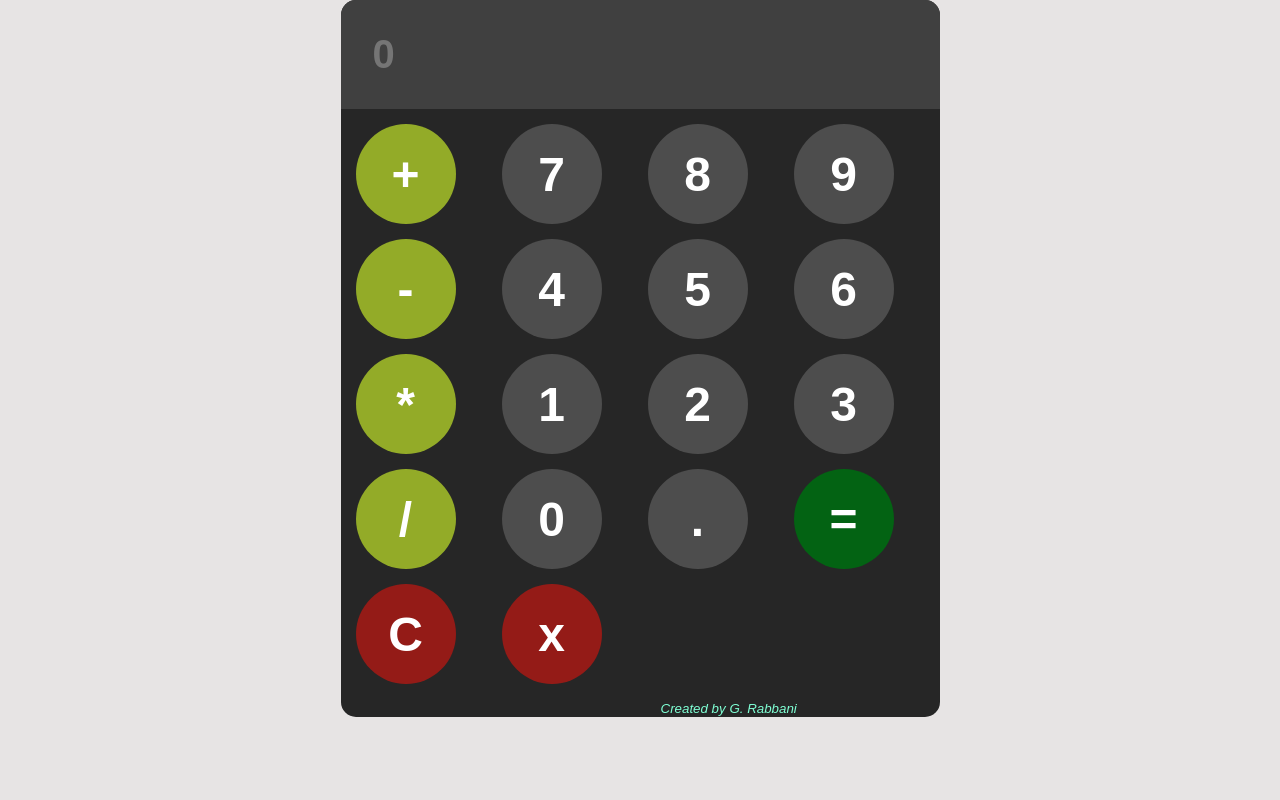
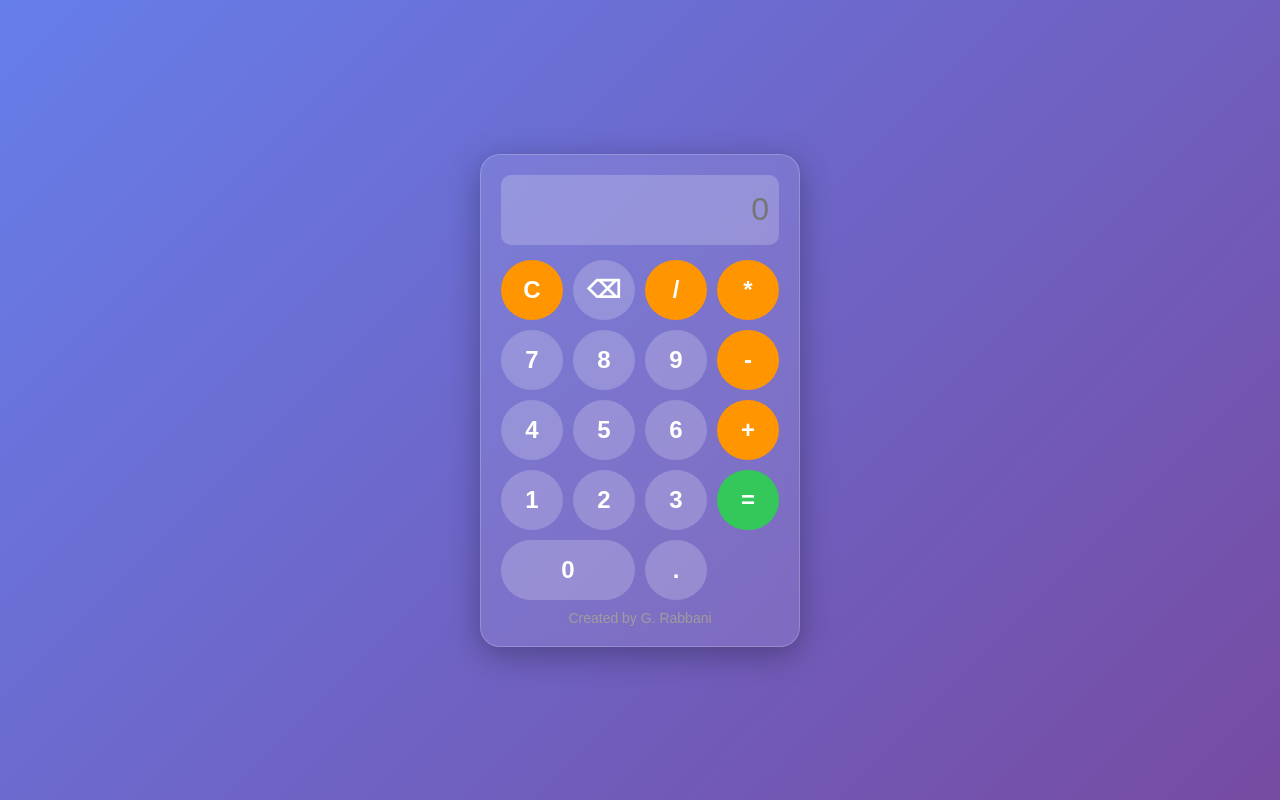
Before and after one commit to rmgolamrabbani/basic_calculator, a plain HTML site: page index.html in a window 1280 px wide. Drawn offline with Linux system fonts and the light colour scheme.

Commit message:
added some coler and css

```diff
--- a/app.js
+++ b/app.js
@@ -1,29 +1,29 @@
-// calculator program
+const display = document.getElementById("display");
 
-
-const display = document.getElementById('display');
-
-function oppendToDisplay(input) {
-
-    display.value += input;
+function append(value){
+display.value += value;
 }
 
-function clearDisplay() {
-    display.value = '';
+function clearDisplay(){
+display.value = "";
 }
 
-function deleteLastEntry() {
-    display.value = display.value.slice(0, -1);
+function deleteLast(){
+display.value = display.value.slice(0,-1);
 }
 
+function calculate(){
 
-function calculate() {
+try{
 
-      try {
-        display.value = eval(display.value);
-      }
-     catch (error) {
-        display.value = "Error";
-      }
-    display.value = eval(display.value);
+display.value = eval(display.value);
+
 }
+
+catch{
+
+display.value = "Error";
+
+}
+
+}
--- a/index.html
+++ b/index.html
@@ -1,45 +1,50 @@
 <!DOCTYPE html>
 <html lang="en">
 <head>
-    <meta charset="UTF-8">
-    <meta name="viewport" content="width=device-width, initial-scale=1.0">
-    <title>Basic_Calculator</title>
-    <link rel="stylesheet" href="styles.css">
-    <link rel="shortcut icon" href="Cltr-icon.png" type="image/x-icon">
-
+<meta charset="UTF-8">
+<meta name="viewport" content="width=device-width, initial-scale=1.0">
+<title>Glass Calculator</title>
+<link rel="stylesheet" href="styles.css">
 </head>
 
 <body>
 
-<div id="calculator">
+<div class="calculator">
 
-<input id ="display" readonly type="text" placeholder="0" >
+<input type="text" id="display" placeholder="0" readonly>
 
-<div id="keys" >
+<div class="keys">
 
-   <button onclick="oppendToDisplay( '+')" class="oprt_btn" >+</button>
-   <button onclick="oppendToDisplay( '7')">7</button>
-   <button onclick="oppendToDisplay( '8')">8</button>
-   <button onclick="oppendToDisplay( '9')">9</button>
-   <button onclick="oppendToDisplay( '-')"class="oprt_btn" >-</button>
-   <button onclick="oppendToDisplay( '4')">4</button>
-   <button onclick="oppendToDisplay( '5')">5</button>
-   <button onclick="oppendToDisplay( '6')">6</button>
-   <button onclick="oppendToDisplay( '*')"class="oprt_btn" >*</button>
-   <button onclick="oppendToDisplay( '1')">1</button>
-   <button onclick="oppendToDisplay( '2')">2</button>
-   <button onclick="oppendToDisplay( '3')">3</button>
-   <button onclick="oppendToDisplay( '/')" class="oprt_btn">/</button>
-   <button onclick="oppendToDisplay( '0')">0</button>
-   <button onclick="oppendToDisplay( '.')">.</button>
-   <button onclick="calculate('=')" class="equal_btn">=</button>
-   <button onclick="clearDisplay()" class="oparetor_btn">C</button>
-   <button onclick="deleteLastEntry()" class="oparetor_btn">x</button>
+<button onclick="clearDisplay()" class="operator">C</button>
+<button onclick="deleteLast()">⌫</button>
+<button onclick="append('/')" class="operator">/</button>
+<button onclick="append('*')" class="operator">*</button>
+
+<button onclick="append('7')">7</button>
+<button onclick="append('8')">8</button>
+<button onclick="append('9')">9</button>
+<button onclick="append('-')" class="operator">-</button>
+
+<button onclick="append('4')">4</button>
+<button onclick="append('5')">5</button>
+<button onclick="append('6')">6</button>
+<button onclick="append('+')" class="operator">+</button>
+
+<button onclick="append('1')">1</button>
+<button onclick="append('2')">2</button>
+<button onclick="append('3')">3</button>
+<button onclick="calculate()" class="equal">=</button>
+
+<button onclick="append('0')" class="zero">0</button>
+<button onclick="append('.')">.</button>
 
 </div>
-    <small class="created-by">Created by G. Rabbani</small>
+
+<p class="creator">Created by G. Rabbani</p>
+
 </div>
-    <script src="app.js"></script>
+
+<script src="app.js"></script>
+
 </body>
-
 </html>
--- a/styles.css
+++ b/styles.css
@@ -1,96 +1,111 @@
+*{
+margin:0;
+padding:0;
+box-sizing:border-box;
+font-family: Arial, sans-serif;
+}
 
+body{
+height:100vh;
+display:flex;
+justify-content:center;
+align-items:center;
+background:linear-gradient(135deg,#667eea,#764ba2);
+}
 
+.calculator{
+
+width:320px;
+padding:20px;
+border-radius:20px;
+
+background:rgba(255,255,255,0.1);
+backdrop-filter: blur(10px);
+-webkit-backdrop-filter: blur(10px);
+
+border:1px solid rgba(255,255,255,0.2);
+box-shadow:0 8px 32px rgba(0,0,0,0.3);
+
+}
+
+#display{
+
+width:100%;
+height:70px;
+
+border:none;
+outline:none;
+
+padding:10px;
+margin-bottom:15px;
+
+font-size:2rem;
+text-align:right;
+
+border-radius:10px;
+
+background:rgba(255,255,255,0.2);
+color:white;
+}
+
+.keys{
+
+display:grid;
+grid-template-columns:repeat(4,1fr);
+gap:10px;
+
+}
+
+button{
+
+height:60px;
+border:none;
+border-radius:50%;
+
+font-size:1.5rem;
+font-weight:bold;
+
+cursor:pointer;
+
+background:rgba(255,255,255,0.2);
+color:white;
+
+transition:0.2s;
+
+}
 
 button:hover{
 
-    background-color: hsl(0, 0%, 60%);
-}
-
-button:active{
-
-    background-color: hsl(0, 0%, 80%);
-}
-
-
-.oparetor_btn{
-    background-color: hsla(2, 89%, 47%, 0.582);
-}
-
-
-.equal_btn{
-    background-color: hsl(130, 94%, 20%);
-}
-
-
-.oprt_btn{
-    background-color: hsla(71, 67%, 49%, 0.781);
-}
-
-body{
-
-    margin: auto;
-    height: 100%;
-    display: flex;
-    justify-content: center;
-    align-items: center;
-    background-color: hsl(0, 6%, 90%);
+background:rgba(255,255,255,0.4);
 
 }
 
+.operator{
 
-#display{
-
-    width: 100%;
-    padding: 2rem;
-    font-size: 2.5rem;
-    font-weight: 600;
-    text-align: left;
-    border: none;
-    background-color: hsl(0, 0%, 25%);
-    color: rgb(247, 244, 244);
+background:#ff9500;
 
 }
 
+.equal{
 
-#calculator{
-
-    font-family: Arial, sans-serif ;
-    text-align: left;
-    text-emphasis: none;
-    background-color: hsl(0, 0%, 15%);
-    border-radius: 15px;
-    overflow: hidden;
-}
-
-
-#keys{
-
-    display: grid;
-    grid-template-columns: repeat(4, 1fr);
-    gap: 15px;
-    padding: 15px;
-
+background:#34c759;
+grid-row:span 2;
+border-radius:30px;
 
 }
 
+.zero{
 
-button{
-width: 100px;
-height: 100px;
-border-radius: 50%;
-border: none;
-background-color: hsl(0, 0%, 30%);
-color: white;
-font-size: 3rem;
-font-weight: bold;
-cursor: pointer;
+grid-column:span 2;
+border-radius:30px;
+
 }
 
+.creator{
 
-.created-by{
-    color: aquamarine;
-    font-style: italic;
-    justify-content: center;
-    padding-left: 20rem;
-    padding-bottom: 1rem;
+text-align:center;
+margin-top:10px;
+color:rgb(160, 156, 156);
+font-size:14px;
+
 }
```
